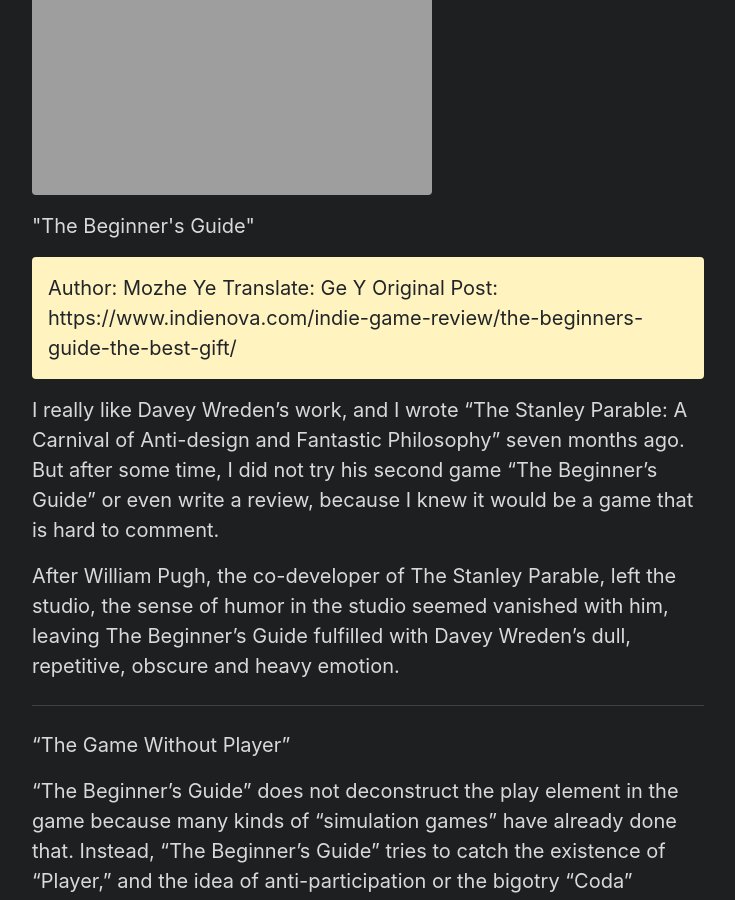
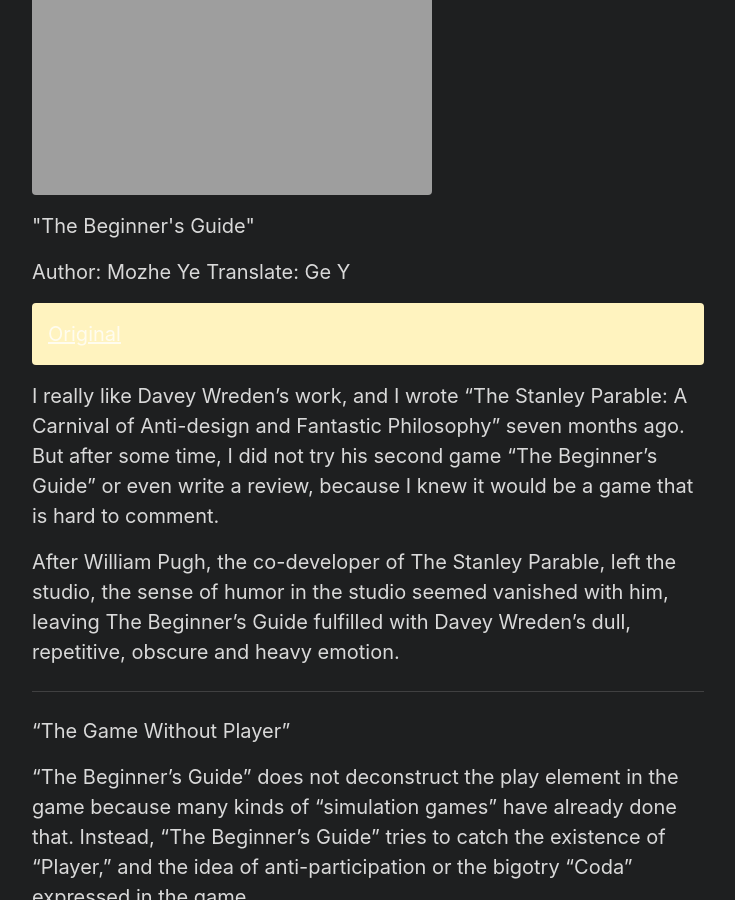
Before and after one commit to KevinSirius/gyang.me, a Jekyll site: the page built from _posts/2017-08-06-The-Beginners-Guide.md, in a window 1280 px wide and 900 px high, scrolled down 320 px. Shown: the whole window, without its empty margins (272-1007 px from the left). Built offline with Jekyll 4.4.1, drawn with Linux system fonts in a browser that asks for light colours; some of the changed text lies outside the part shown.

```diff
--- a/_posts/2017-08-06-The-Beginners-Guide.md
+++ b/_posts/2017-08-06-The-Beginners-Guide.md
@@ -11,7 +12,8 @@ title: The Beginner's Guide
 
 
 Author: Mozhe Ye 	Translate: Ge Y
-Original Post: https://www.indienova.com/indie-game-review/the-beginners-guide-the-best-gift/
+
+[Original](https://www.indienova.com/indie-game-review/the-beginners-guide-the-best-gift/)
 {: .message }
 
 
```
Also changed, not shown: other parts of _posts/2017-08-06-The-Beginners-Guide.md (+1 -0 lines), _posts/2020-03-01-whats-jekyll.md (renamed from _origPosts/2020-03-01-whats-jekyll.md, +1 -0 lines), archive.md (+14 -0 lines), README.md, 1 other file.
